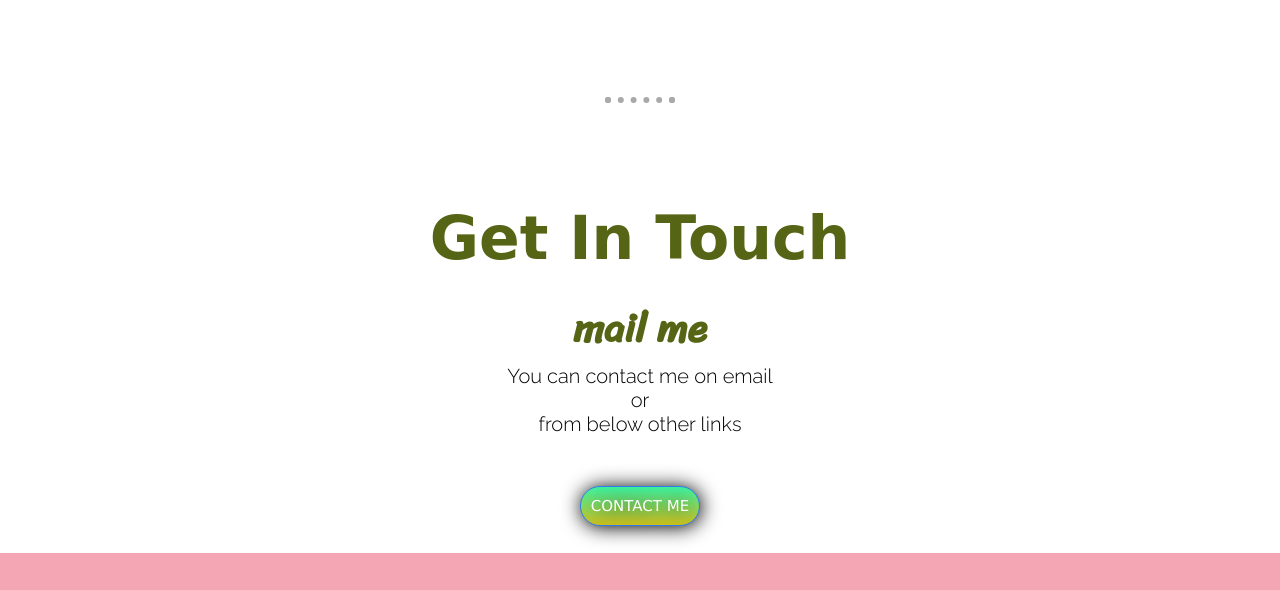
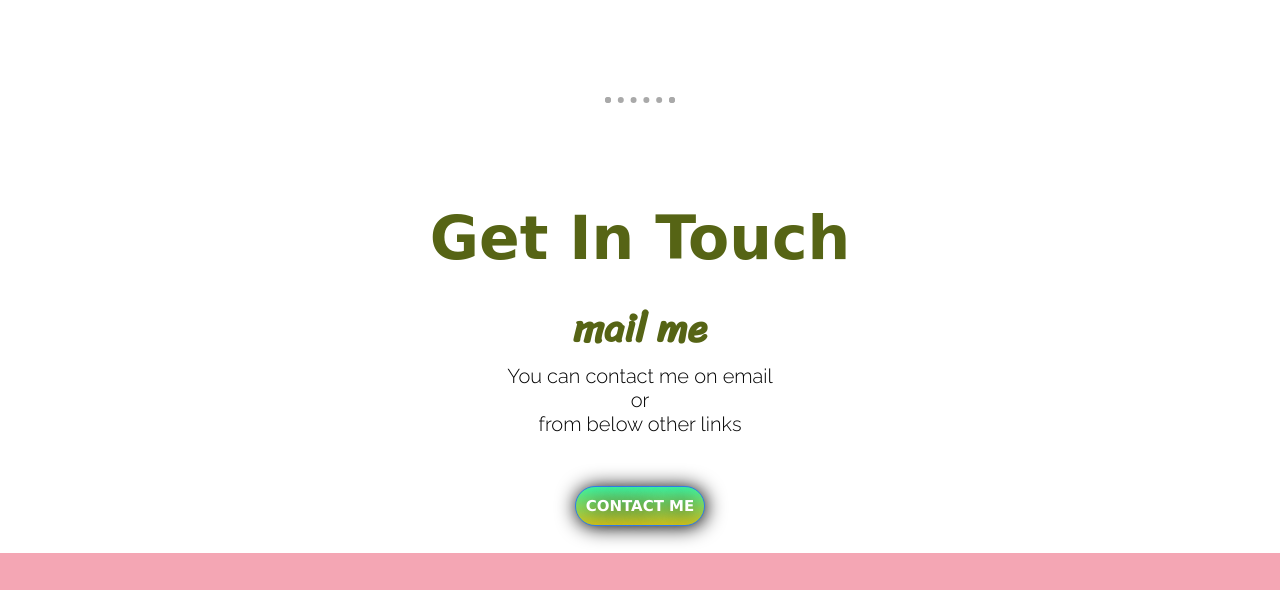
Before and after one commit to Pawandeep-prog/about-me, a plain HTML site: page index.html in a window 1280 px wide. Shown: the part 2341-2931 px from the top of the page. Drawn offline with Linux system fonts and the light colour scheme; a web font is replaced by a local one.

Commit message:
Update style.css

```diff
--- a/css/style.css
+++ b/css/style.css
@@ -133,7 +133,7 @@ border-radius: 20px;
 color: #FFFFFF;
 font-family: Verdana;
 font-size: 15px;
-font-weight: 100;
+font-weight: bold;
 padding: 10px;
 box-shadow: 1px 1px 20px 0px #000000;
 -webkit-box-shadow: 1px 1px 20px 0px #000000;
```
